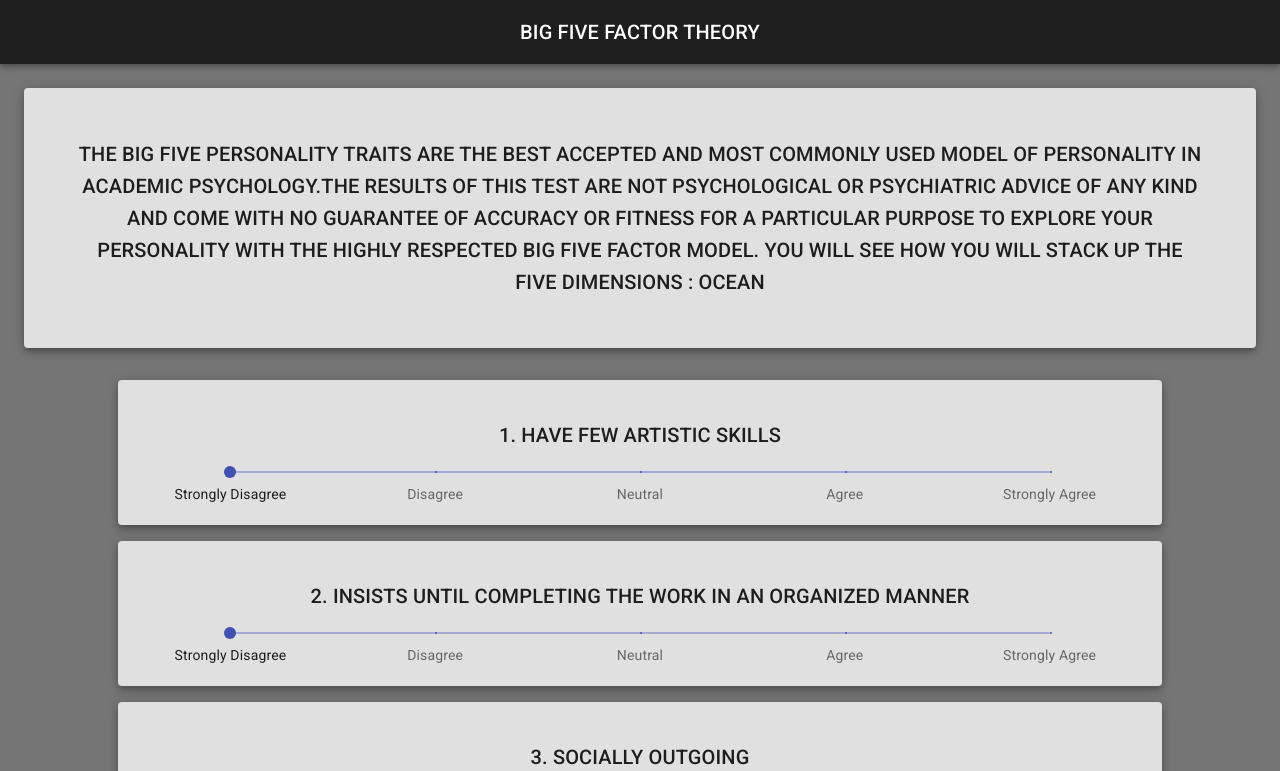
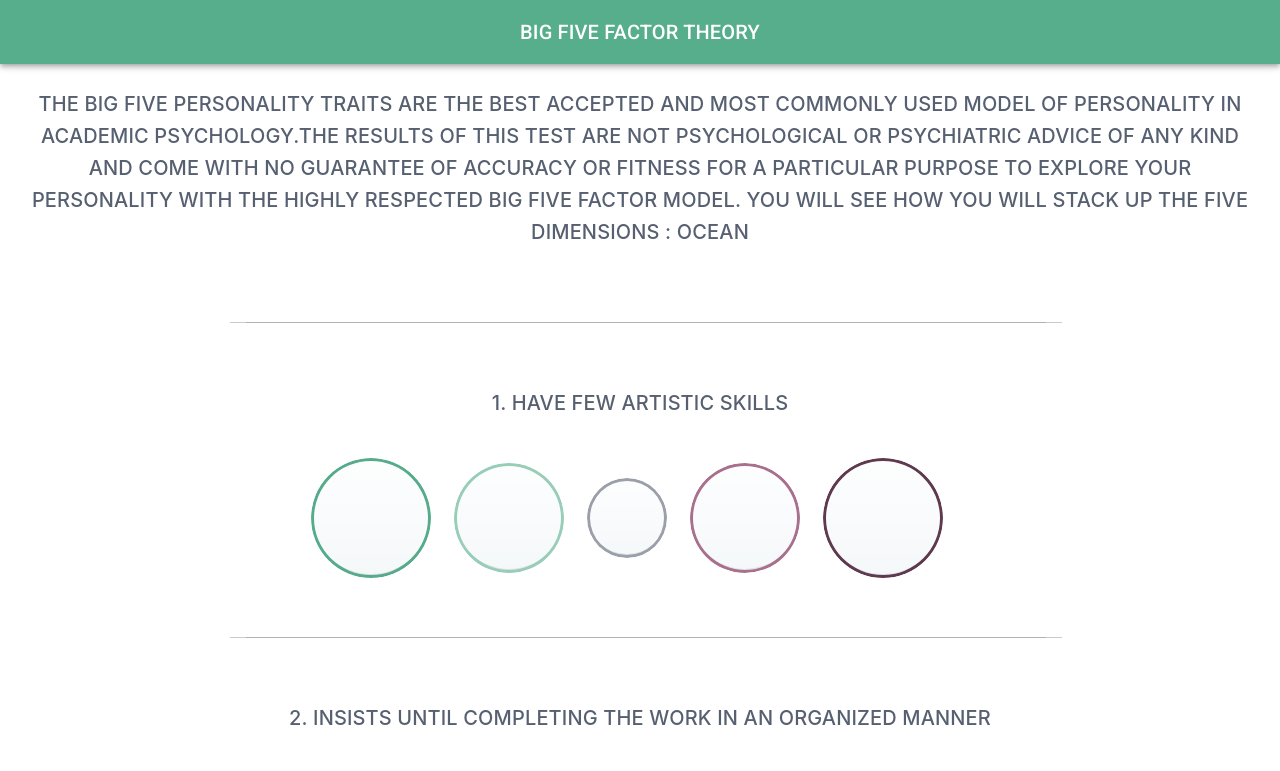
Before and after one commit to Santosh-Balaaji/Personal-Analaysis, a React (Create React App) app: page /index.html in a window 1280 px wide. Shown: the top 771 px of the page. Built offline with nearby package versions, Linux system fonts and the light colour scheme.

Commit message:
altered page1

```diff
--- a/src/Components/AppBar.js
+++ b/src/Components/AppBar.js
@@ -3,33 +3,49 @@ import { makeStyles } from '@material-ui/core/styles';
 import AppBar from '@material-ui/core/AppBar';
 import Toolbar from '@material-ui/core/Toolbar';
 import Typography from '@material-ui/core/Typography';
+import { createMuiTheme } from "@material-ui/core/styles";
+import { ThemeProvider } from "@material-ui/styles";
+
 
 const useStyles = makeStyles(theme => ({
   root: {
     flexGrow: 1,
-    backgroundColor: '#232222'
-
   },
   menuButton: {
     marginRight: theme.spacing(2),
   },
   title: {
     flexGrow: 1,
+    color: '#ffffff',
+    position:'left'
   },
 }));
+
+const theme = createMuiTheme({
+  palette: {
+    primary: {
+      // Purple and green play nicely together.
+      main: '#57ae8c',
+    },
+    secondary: {
+      // This is green.A700 as hex.
+      main: "#000000"
+    }
+  }
+});
+
 
 export default function ButtonAppBar(props) {
   const classes = useStyles();
   return (
-    <div >
-      <AppBar position="static" style={{background: '#1f1e1e'}}>
+    <ThemeProvider theme={theme}>
+      <AppBar position="static" className={classes.root} >
         <Toolbar>
-
-          <Typography variant="h6" className={classes.title}>
+          <Typography variant="h6"  className={classes.title}>
             {props.AppBarText}
           </Typography>
         </Toolbar>
       </AppBar>
-    </div>
+    </ThemeProvider>
   );
 }
--- a/src/Components/Description.js
+++ b/src/Components/Description.js
@@ -10,11 +10,11 @@ const useStyles = makeStyles(theme => ({
       margin: theme.spacing(3),
       width: '100%',
       height: '20%',
-    backgroundColor: '#e0e0e0',
     },
   },
   typo:{
-    margin: '50px'
+    fontFamily:"unset",
+        color:"#576071",
   }
 }));
 
@@ -23,9 +23,7 @@ export default function SimplePaper(props) {
 
   return (
     <div className={classes.root}>
-      <Paper elevation={5} >
       <Typography variant="h6" className={classes.typo} >{props.Description} </Typography>
-          </Paper>
     </div>
   );
 }
--- /dev/null
+++ b/src/Components/Divider.js
@@ -0,0 +1,25 @@
+import React from "react";
+import { makeStyles } from "@material-ui/core/styles";
+import Divider from "@material-ui/core/Divider";
+
+const useStyles = makeStyles(theme => ({
+  root: {
+    width: "65%",
+    backgroundColor: "#c8cbcd",
+    height: theme.spacing(0.1),
+    marginLeft: "18%",
+    marginTop: '50px',
+
+},
+
+}));
+
+export default function Dividers() {
+  const classes = useStyles();
+
+  return (
+    <div className={classes.root} justifycontent="center">
+      <Divider variant="middle" />
+    </div>
+  );
+}
--- /dev/null
+++ b/src/Components/Footer.js
@@ -0,0 +1,25 @@
+import React from "react";
+import { makeStyles } from "@material-ui/core/styles";
+
+
+const useStyles = makeStyles(theme => ({
+    root: {
+      width: "98%",
+      backgroundColor: "#57ae8c",
+      height: theme.spacing(0.2),
+      margin: '10px',
+      marginTop: '40px'
+  },
+
+  }));
+
+
+  export default function Footer() {
+    const classes = useStyles();
+
+    return (
+      <div className={classes.root}>
+
+      </div>
+    );
+  }
--- a/src/Components/NextButton.js
+++ b/src/Components/NextButton.js
@@ -5,17 +5,20 @@ import { makeStyles } from '@material-ui/core/styles';
 
 const useStyles = makeStyles(theme => ({
     button: {
-      margin: theme.spacing(1),
+      marginTop:"8%",
+      width:"17%",
+      height:"58px",
+      borderRadius:"28px",
+      marginBottom:"10%"
     },
   }));
 
 export default function NextButton(props){
     const classes = useStyles();
     return(
-        <Button
+        <Button style={{maxWidth:'30px',maxHeight:'50px',minWidth:'20px',minHeight:'30px'}}
         variant="contained"
         color="secondary"
-        size="large"
         className={classes.button}
         style={{backgroundColor:"#1f1e1e"}}
         endIcon={<Icon>send</Icon>}
--- a/src/Components/Radio.js
+++ b/src/Components/Radio.js
@@ -1,5 +1,5 @@
 import React from "react";
-import { makeStyles } from "@material-ui/core/styles";
+import { makeStyles, ThemeProvider } from "@material-ui/core/styles";
 import Radio from "@material-ui/core/Radio";
 import RadioGroup from "@material-ui/core/RadioGroup";
 import FormGroup from "@material-ui/core/FormGroup";
@@ -13,22 +13,17 @@ const useStyles = makeStyles(theme => ({
   },
   paper: {
       height: '6rem',
-      width:'69rem',
+      width:'80%',
       padding: '10px 10px',
       margin: `${theme.spacing(1)}px auto`,
     backgroundColor: '#e0e0e0',
   },
-  RadioButton:{
-
-  },
   margin: {
-      height: theme.spacing(3),
-      left: 400
+      height: theme.spacing(3)
     },
     slider:{
-        width: 430,
-        left: 400
-    }
+      width: '80%'
+  },
 
 }));
 
@@ -43,24 +38,25 @@ export default function RadioButtonsGroup(props) {
 
 
   return (
-<Paper elevation={15} className={classes.paper} >
+<Paper elevation={15} className={classes.paper} justifyContent="center" >
 <Grid container wrap="nowrap" spacing={2}>
   <Grid item xs >
   <div className={classes.margin} />
 <Typography variant='h6' id="discrete-slider-custom" gutterBottom >
   {props.radioQues}
 </Typography>
-<div>
+<div className={classes.slider} style={{marginLeft:'10%'}}>
       <FormControl component="fieldset" className={classes.formControl}>
           <RadioGroup
             aria-label="gender"
             name="gender1"
             value={value}
             onChange={(event,value)=>handleChange(event,value)}
+
           >
         <Grid container justify="center" spacing={1}>
-        <FormGroup row>
-          <FormControlLabel value="female" control={<Radio />}  label={props.radioOption1}/>
+        <FormGroup row >
+          <FormControlLabel value="female" control={<Radio style={{width:'4em', height:'4em'}} />}  label={props.radioOption1} />
           <FormControlLabel value="male" control={<Radio />} label={props.radioOption2}/>
         </FormGroup>
       </Grid>
@@ -70,5 +66,7 @@ export default function RadioButtonsGroup(props) {
     </Grid>
 </Grid>
 </Paper>
+
+
   );
 }
--- /dev/null
+++ b/src/Components/RadioTabs.js
@@ -0,0 +1,221 @@
+import React from "react";
+import clsx from "clsx";
+import { makeStyles } from "@material-ui/core/styles";
+import Radio from "@material-ui/core/Radio";
+import RadioGroup from "@material-ui/core/RadioGroup";
+import FormControlLabel from "@material-ui/core/FormControlLabel";
+import FormControl from "@material-ui/core/FormControl";
+import FormGroup from "@material-ui/core/FormGroup";
+import Tooltip from '@material-ui/core/Tooltip';
+
+const useStyles = makeStyles((theme)=>({
+  root: {
+    "&:hover": {
+      backgroundColor: "transparent"
+    }
+  },
+  StronglyAgree:{
+    boxShadow:
+      "inset 0 0 0 3px rgba(86, 172, 138, 1), inset 0 -4px 0 rgba(16,22,26,.1)",
+    "input:hover ~ &": {
+      backgroundColor: "#56ac8a"
+    },
+    [theme.breakpoints.down('md')]:{
+    width:50,
+    height:50,
+    },
+    [theme.breakpoints.up('sm')]:{
+      width:80,
+      height:80,
+    },
+    [theme.breakpoints.up('lg')]:{
+      width:120,
+      height:120,
+    }
+  },
+  StronglyDisAgree:{
+    boxShadow:
+      "inset 0 0 0 3px rgba(95, 57, 77, 1), inset 0 -4px 0 rgba(16,22,26,.1)",
+
+    "input:hover ~ &": {
+      backgroundColor: "#5f394d",
+
+    },
+    [theme.breakpoints.down('md')]:{
+    width:50,
+    height:50,
+    },
+    [theme.breakpoints.up('sm')]:{
+      width:80,
+      height:80,
+    },
+    [theme.breakpoints.up('lg')]:{
+      width:120,
+      height:120,
+    }
+  },
+  Agree:{
+    boxShadow:
+      "inset 0 0 0 3px rgba(152, 205, 184, 1), inset 0 -4px 0 rgba(16,22,26,.1)",
+    "input:hover ~ &": {
+      backgroundColor: "#98cdb8",
+    },
+    [theme.breakpoints.down('md')]:{
+      width:40,
+      height:40,
+      },
+      [theme.breakpoints.up('sm')]:{
+        width:70,
+        height:70,
+      },
+      [theme.breakpoints.up('lg')]:{
+        width:110,
+        height:110,
+      }
+  },
+  DisAgree:{
+    boxShadow:
+      "inset 0 0 0 3px rgba(169, 112, 142, 1), inset 0 -4px 0 rgba(16,22,26,.1)",
+    "input:hover ~ &": {
+      backgroundColor: "#a9708e",
+    },
+    [theme.breakpoints.down('md')]:{
+      width:40,
+      height:40,
+      },
+      [theme.breakpoints.up('sm')]:{
+        width:70,
+        height:70,
+      },
+      [theme.breakpoints.up('lg')]:{
+        width:110,
+        height:110,
+      }
+  },
+  Neutral:
+  {
+    boxShadow:
+      "inset 0 0 0 3px rgba(155, 159, 170, 1), inset 0 -4px 0 rgba(16,22,26,.1)",
+    "input:hover ~ &": {
+      backgroundColor: "#9b9faa",
+    },
+    [theme.breakpoints.down('md')]:{
+      width:30,
+      height:30,
+      },
+      [theme.breakpoints.up('sm')]:{
+        width:40,
+        height:40,
+      },
+      [theme.breakpoints.up('lg')]:{
+        width:80,
+        height:80,
+      }
+  },
+
+  icon: {
+    borderRadius: "50%",
+
+
+    backgroundColor: "#f5f8fa",
+    backgroundImage:
+      "linear-gradient(180deg,hsla(0,0%,100%,.8),hsla(0,0%,100%,0))",
+    "$root.Mui-focusVisible &": {
+      outline: "2px auto rgba(19,124,189,.6)",
+      outlineOffset: 2
+    },
+
+
+    "input:disabled ~ &": {
+      boxShadow: "none",
+      background: "rgba(206,217,224,.5)"
+    }
+  },
+
+  checkedIcon: {
+    backgroundColor: "#137cbd",
+    backgroundImage:
+      "linear-gradient(180deg,hsla(0,0%,100%,.1),hsla(0,0%,100%,0))",
+    "&:before": {
+      display: "block",
+
+      backgroundImage: "radial-gradient(#fff,#fff 28%,transparent 32%)",
+      content: '""'
+    },
+    "input:hover ~ &": {
+      backgroundColor: "#106ba3"
+    }
+  }
+}));
+
+
+
+export default function CustomizedRadios() {
+  const classes = useStyles();
+
+  return (
+    <FormControl component="fieldset">
+      <RadioGroup
+        defaultValue="female"
+        aria-label="gender"
+        name="customized-radios"
+      >
+        <FormGroup row>
+        <Tooltip title="Strongly Agree">
+          <FormControlLabel
+            value="Strongly Agree"
+            control={<Radio
+              className={classes.root}
+              disableRipple
+              color="default"
+              checkedIcon={<span style={{backgroundColor:"#56ac8a"}} className={clsx(classes.checkedIcon,classes.icon,classes.StronglyAgree)} />}
+              icon={<span  className={clsx(classes.StronglyAgree,classes.icon)} />}
+            />}
+          />
+          </Tooltip>
+        <Tooltip title="Agree">
+          <FormControlLabel value="Agree"
+          control={<Radio
+                    className={classes.root}
+                    disableRipple
+                    color="default"
+                    checkedIcon={<span style={{backgroundColor:"#98cdb8"}} className={clsx(classes.checkedIcon,classes.icon,classes.Agree)} />}
+                    icon={<span  className={clsx(classes.Agree,classes.icon)} />}
+                    />} />
+          </Tooltip>
+          <Tooltip title="Neutral">
+          <FormControlLabel value="Neutral"
+          control={<Radio
+                    className={classes.root}
+                    disableRipple
+                    color="default"
+                    checkedIcon={<span style={{backgroundColor:"#9b9faa"}} className={clsx(classes.checkedIcon,classes.icon,classes.Neutral)} />}
+                    icon={<span  className={clsx(classes.Neutral,classes.icon)} />}
+                    />} />
+          </Tooltip>
+          <Tooltip title="DisAgree">
+          <FormControlLabel value="DisAgree" control={<Radio
+                    className={classes.root}
+                    disableRipple
+                    color="default"
+                    checkedIcon={<span style={{backgroundColor:"#a9708e"}} className={clsx(classes.checkedIcon,classes.icon,classes.DisAgree)} />}
+                    icon={<span  className={clsx(classes.DisAgree,classes.icon)} />}
+                    />} />
+          </Tooltip>
+          <Tooltip title="Strongly DisAgree">
+          <FormControlLabel
+            value="Strongly DisAgree"
+            control={<Radio
+              className={classes.root}
+              disableRipple
+              color="default"
+              checkedIcon={<span style={{backgroundColor:"#5f394d"}} className={clsx(classes.checkedIcon,classes.icon,classes.StronglyDisAgree)} />}
+              icon={<span  className={clsx(classes.StronglyDisAgree,classes.icon)} />}
+            />}
+          />
+          </Tooltip>
+        </FormGroup>
+      </RadioGroup>
+    </FormControl>
+  );
+}
--- a/src/Components/Sliders.js
+++ b/src/Components/Sliders.js
@@ -1,7 +1,8 @@
 import React from 'react';
 import {Grid,Paper,Slider,Typography} from '@material-ui/core';
 import { makeStyles } from "@material-ui/core/styles";
-
+import CustomizedRadios from "../Components/RadioTabs";
+import Dividers from './Divider';
 const useStyles = makeStyles(theme => ({
     root: {
       flexGrow: 1,
@@ -15,11 +16,15 @@ const useStyles = makeStyles(theme => ({
 
     },
     margin: {
-        height: theme.spacing(3),
+        height: theme.spacing(8),
       },
       slider:{
           width: '80%'
-
+      },
+      typo:{
+        fontFamily:"unset",
+        color:"#576071",
+        marginBottom:"1.5em"
       }
 
   }));
@@ -35,28 +40,18 @@ const useStyles = makeStyles(theme => ({
 export default function Sliders(props){
     const classes = useStyles();
     return(
-<Paper elevation={5} className={classes.paper} justifyContent="center" >
-        <Grid container wrap="nowrap" spacing={2}>
+        <Grid container wrap="nowrap" spacing={2} justifycontent="center">
           <Grid item xs >
+        <Dividers/>
+
           <div className={classes.margin} />
-      <Typography variant='h6' id="discrete-slider-custom" gutterBottom >
+      <Typography variant='h6' id="discrete-slider-custom" className={classes.typo} gutterBottom >
         {props.sliderTypo}
       </Typography>
       <div className={classes.slider} style={{marginLeft:'10%'}}>
-      <Slider
-        defaultValue={1}
-        getAriaValueText={valuetext}
-        aria-labelledby="discrete-slider-custom"
-        step={1}
-        valueLabelDisplay="auto"
-        marks={props.marks}
-        min={1}
-        max={5}
-        onChange={(event,value)=>props.onChange(event,value)}
-        />
+      <CustomizedRadios />
         </div>
           </Grid>
         </Grid>
-      </Paper>
     );
 }
--- a/src/Sections/Section1.js
+++ b/src/Sections/Section1.js
@@ -1,10 +1,14 @@
 import React from 'react';
-import {Grid,Box,Paper} from '@material-ui/core';
+import {Grid,Box,Paper, Divider} from '@material-ui/core';
 import Sliders from '../Components/Sliders';
 import NextButton from '../Components/NextButton';
 import ButtonAppBar from '../Components/AppBar';
 import SimplePaper from '../Components/Description';
 import {withRouter} from 'react-router-dom';
+import Dividers from '../Components/Divider';
+import Footer from '../Components/Footer';
+import CustomizedRadios from '../Components/RadioTabs';
+
 
 class Section1 extends React.Component {
       state={
@@ -171,7 +175,7 @@ class Section1 extends React.Component {
       };
 
     return (
-        <div style={{backgroundColor: 'rgba(0, 0, 0, 0.54)'}}>
+        <div >
           <ButtonAppBar AppBarText={'BIG FIVE FACTOR THEORY'}/>
         <SimplePaper Description={'THE BIG FIVE PERSONALITY TRAITS ARE THE BEST ACCEPTED AND MOST COMMONLY USED MODEL OF PERSONALITY IN ACADEMIC PSYCHOLOGY.THE RESULTS OF THIS TEST ARE NOT PSYCHOLOGICAL OR PSYCHIATRIC ADVICE OF ANY KIND AND COME WITH NO GUARANTEE OF ACCURACY OR FITNESS FOR A PARTICULAR PURPOSE TO EXPLORE YOUR PERSONALITY WITH THE HIGHLY RESPECTED BIG FIVE FACTOR MODEL. YOU WILL SEE HOW YOU WILL STACK UP THE FIVE DIMENSIONS : OCEAN'} />
         <Grid container>
--- a/src/Sections/Section2.js
+++ b/src/Sections/Section2.js
@@ -59,10 +59,8 @@ import {withRouter} from 'react-router-dom';
           };
         return (
             <div style={{backgroundColor: 'rgba(0, 0, 0, 0.54)'}}>
-            <ButtonAppBar AppBarText={'BIG FIVE FACTOR THEORY'}/>
-              <SimplePaper Description={'Prospect theory is a behavioral model that shows how people decide between alternatives that involve risk and uncertainty(e.g.% likelihood of gains or losses). It demonstrates that people think in terms of expected utility relative to a reference point (e.g. current wealth) rather than absolute outcomes.'} />
-              <Box display="flex" justifyContent="center">
-              <Box border={1} {...defaultProps}>
+            <ButtonAppBar AppBarText={'PROSPECT THEORY'}/>
+              <SimplePaper Description={'PROSPECT THEORY IS A BEHAVIORAL MODEL THAT SHOWS HOW PEOPLE DECIDE BETWEEN ALTERNATIVES THAT INVOLVE RISK AND UNCERTAINTY(E.G.% LIKELIHOOD OF GAINS OR LOSSES). IT DEMONSTRATES THAT PEOPLE THINK IN TERMS OF EXPECTED UTILITY RELATIVE TO A REFERENCE POINT (E.G. CURRENT WEALTH) RATHER THAN ABSOLUTE OUTCOMES.'} />
               <Grid container>
                 <RadioButtonsGroup radioOption1={'33% chance of winning INR 10000'} radioOption2={'67% chance of winning INR 10000'} onChange={this.onChange1} />
                 <RadioButtonsGroup radioOption1={'80% chance of winning INR 15000'} radioOption2={'20% chance of winning INR 15000'} onChange={this.onChange2}/>
@@ -70,8 +68,6 @@ import {withRouter} from 'react-router-dom';
                 <RadioButtonsGroup radioOption1={'50% chance of winning a three weeks trip to england, france and italy'} radioOption2={'50% chance of winning a one week trip to France'} onChange={this.onChange4} />
                 <RadioButtonsGroup radioOption1={'10% chance of winning a one week trip to england'} radioOption2={'90% chance of winning two week trip to england and germany'}  onChange={this.onChange5}/>
               </Grid>
-              </Box>
-              </Box>
               <NextButton onclick={this.handleClick} />
             </div>
         );
```
